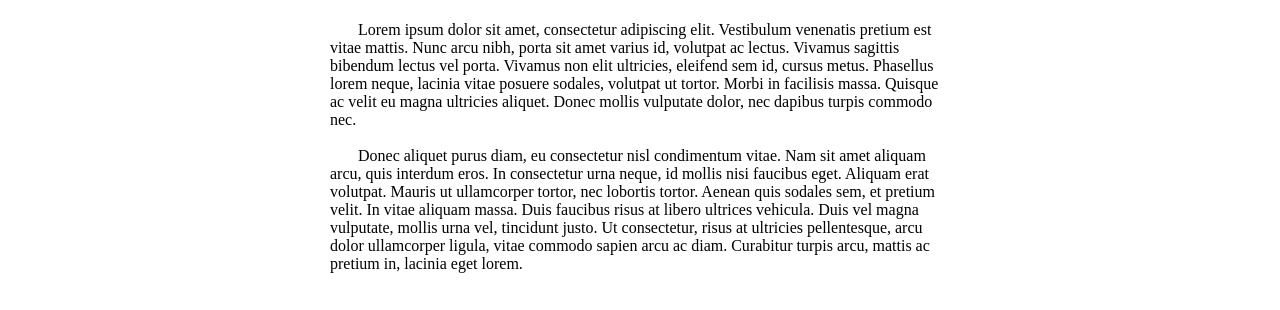
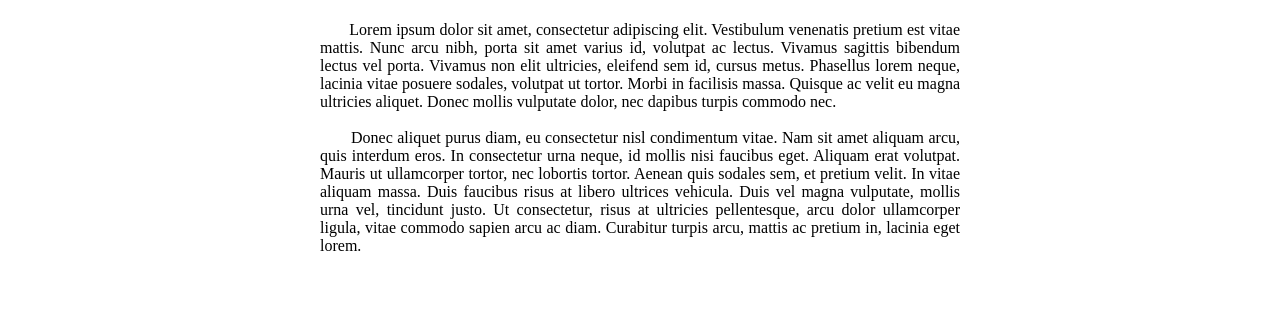
Before and after one commit to nyferan/nyferan.github.io, a plain HTML site: page index.html in a window 1280 px wide. Shown: the part 490-800 px from the top of the page. Drawn offline with Linux system fonts and the light colour scheme.

Commit message:
second edit

```diff
--- a/index.html
+++ b/index.html
@@ -22,7 +22,7 @@
         Anthony Febrian Aria Sena
     </h1>
 
-    <p style="text-align: justify-self: start; margin-right: 330px; margin-left: 330px;">
+    <p style="text-align: justify; margin-right: 25%; margin-left: 25%;">
         &nbsp;&nbsp;&nbsp;&nbsp;&nbsp;&nbsp; Lorem ipsum dolor sit amet, consectetur adipiscing elit. Vestibulum venenatis pretium est vitae mattis. Nunc arcu nibh, porta sit amet varius id, volutpat ac lectus. Vivamus sagittis bibendum lectus vel porta. Vivamus non elit ultricies, eleifend sem id, cursus metus. Phasellus lorem neque, lacinia vitae posuere sodales, volutpat ut tortor. Morbi in facilisis massa. Quisque ac velit eu magna ultricies aliquet. Donec mollis vulputate dolor, nec dapibus turpis commodo nec.
         <br><br>
         &nbsp;&nbsp;&nbsp;&nbsp;&nbsp;&nbsp; Donec aliquet purus diam, eu consectetur nisl condimentum vitae. Nam sit amet aliquam arcu, quis interdum eros. In consectetur urna neque, id mollis nisi faucibus eget. Aliquam erat volutpat. Mauris ut ullamcorper tortor, nec lobortis tortor. Aenean quis sodales sem, et pretium velit. In vitae aliquam massa. Duis faucibus risus at libero ultrices vehicula. Duis vel magna vulputate, mollis urna vel, tincidunt justo. Ut consectetur, risus at ultricies pellentesque, arcu dolor ullamcorper ligula, vitae commodo sapien arcu ac diam. Curabitur turpis arcu, mattis ac pretium in, lacinia eget lorem.
```
